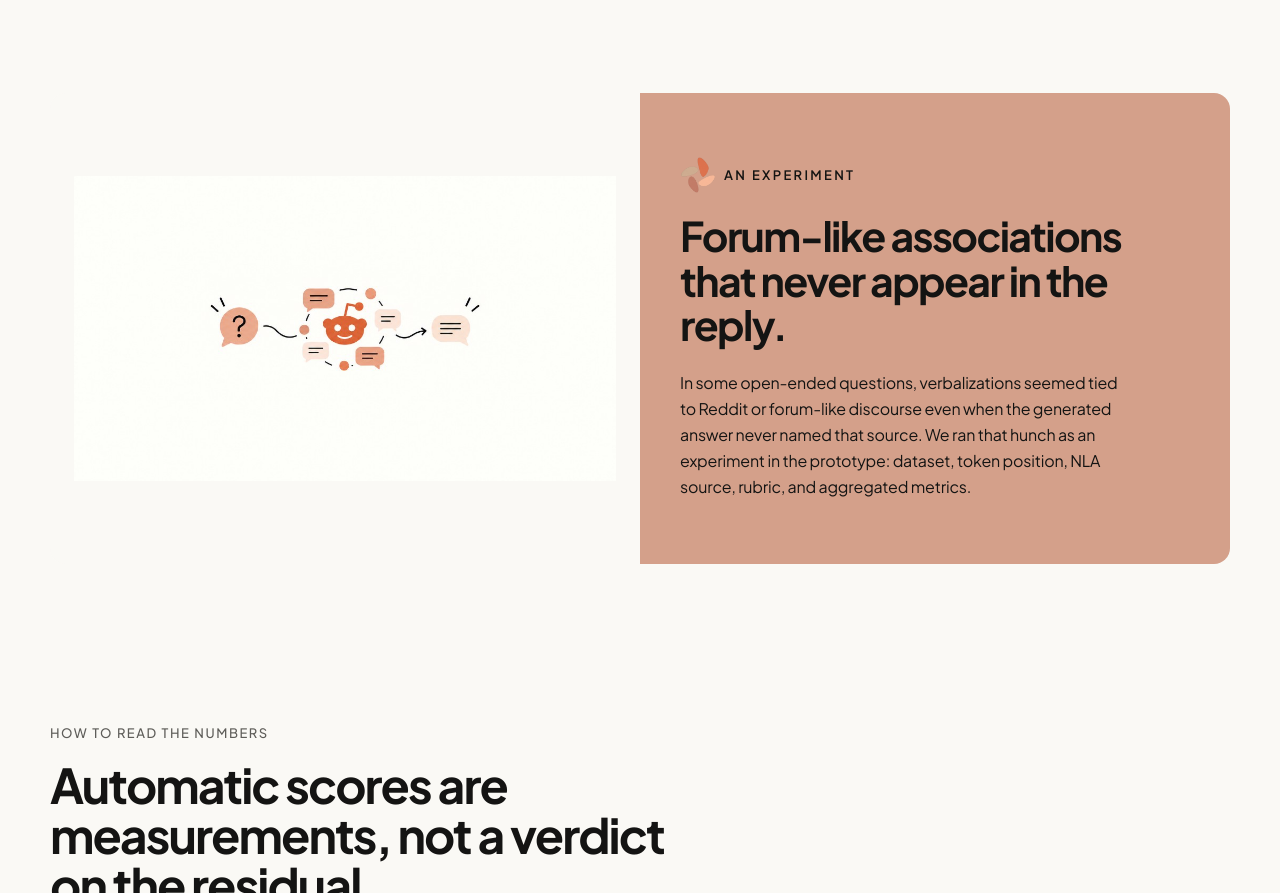
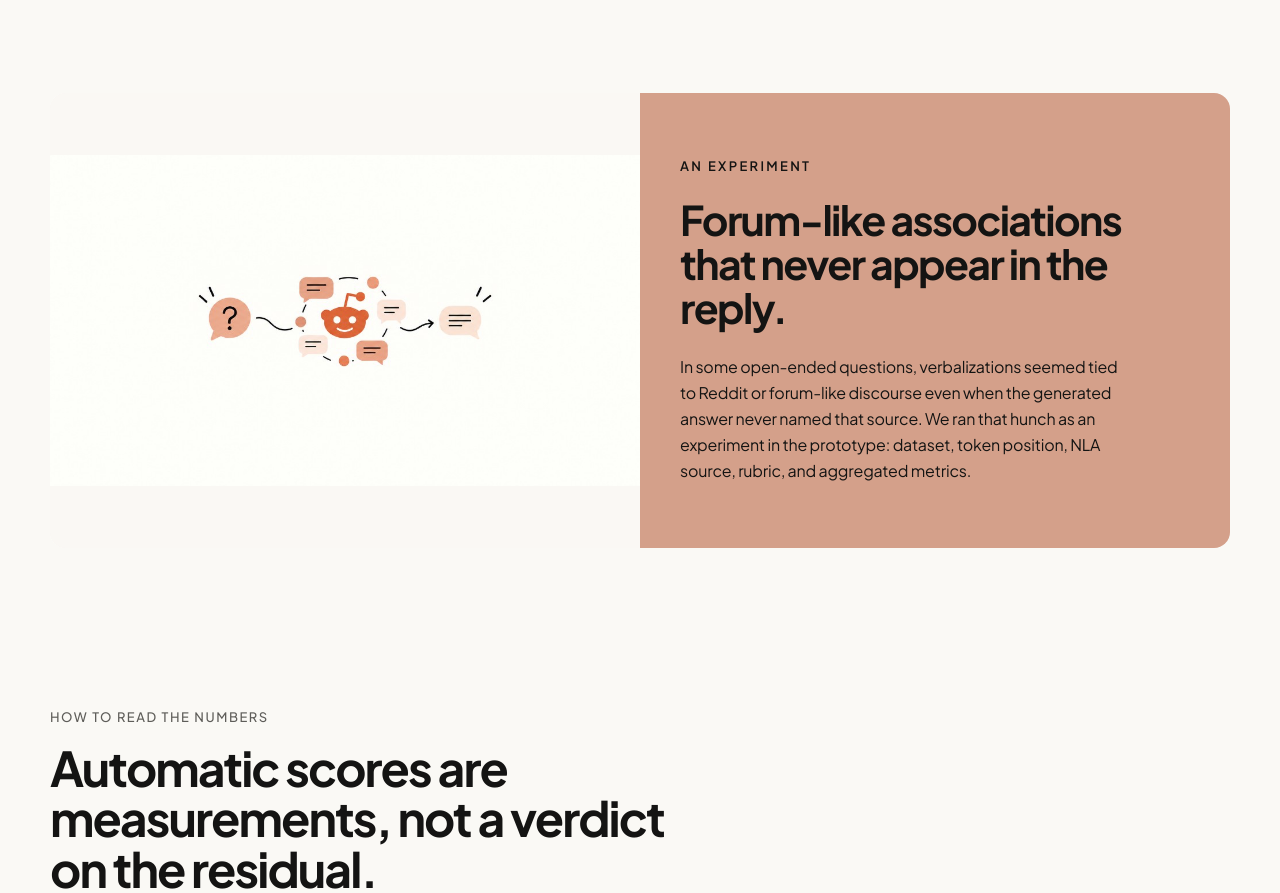
Before and after one commit to alejorrojas/nla-runner, a Next.js app: page / in a window 1280 px wide. Shown: the part 3652-4545 px from the top of the page. Built offline with nearby package versions, Linux system fonts and the light colour scheme; no server answers.

Commit message:
add changes

```diff
--- a/app/page.tsx
+++ b/app/page.tsx
@@ -360,23 +360,20 @@ export default function LandingPage() {
       </section>
 
       <section id="use-case" className="px-6 py-16 md:px-8">
-        <Reveal className="mx-auto grid max-w-[1180px] overflow-hidden rounded-2xl lg:grid-cols-2">
-          <div className="relative min-h-[280px] bg-[#faf9f5] lg:min-h-[360px]">
+        <Reveal className="mx-auto grid max-w-[1180px] overflow-hidden rounded-2xl bg-[#FAF8F4] lg:grid-cols-2">
+          <div className="relative min-h-[240px] bg-[#FAF8F4] lg:min-h-full">
             <Image
               src="/experiment.png"
               alt="A question passing through Reddit-like discourse before the visible reply"
               fill
               sizes="(min-width: 1024px) 590px, 100vw"
-              className="object-contain p-6"
+              className="object-contain object-center"
             />
           </div>
           <div className="flex flex-col justify-center bg-[#d4a08a] px-10 py-16 text-[#141413]">
-            <div className="flex items-center gap-2">
-              <Mark className="h-9 w-9" />
-              <p className="text-[13px] font-semibold tracking-[0.18em] uppercase">
-                An experiment
-              </p>
-            </div>
+            <p className="text-[13px] font-semibold tracking-[0.18em] uppercase">
+              An experiment
+            </p>
             <h2 className="mt-5 font-display text-[clamp(28px,3.2vw,42px)] leading-[1.08]">
               Forum-like associations that never appear in the reply.
             </h2>
```
